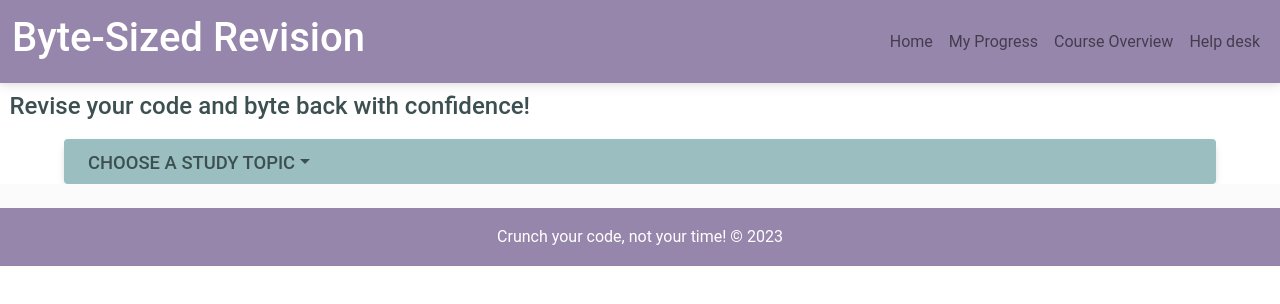
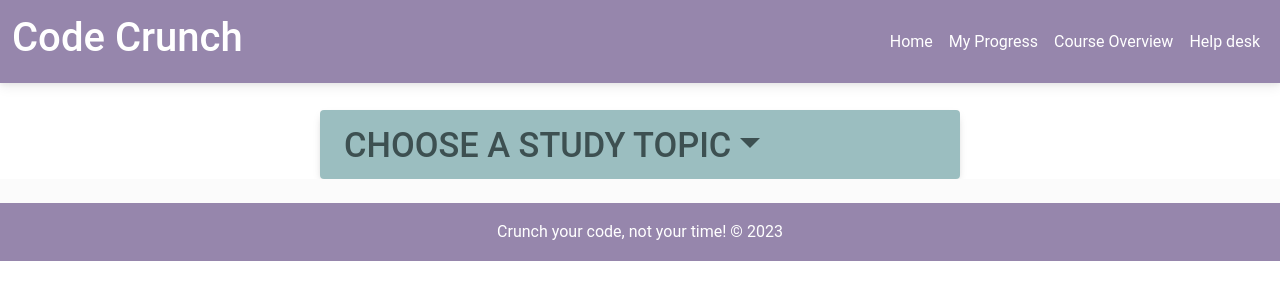
Before and after one commit to attrill20/CodeCrunchProjectWeek, a React app in the folder study-app/: page / in a window 1280 px wide. Built offline with nearby package versions, Linux system fonts and the light colour scheme.

Commit message:
james stylings changed

```diff
--- a/study-app/src/App/App.css
+++ b/study-app/src/App/App.css
@@ -16,6 +16,11 @@
 .header-container{
     background-color: #9686AC;
 }
+
+.nav-link {
+    color: white;
+}
+
 .title {
     display:flex;
     justify-content:center;
--- a/study-app/src/App/App.js
+++ b/study-app/src/App/App.js
@@ -19,7 +19,7 @@ const dummyData = {
       youtubeUrl: "9vS86xgG3ak",
       docUrl:`click <a href="https://stackabuse.com/guide-to-react-component/">here</a> for the docs`,
       quizUrl:`click <a href="https://quizgecko.com/quiz/test-your-react-component-knowledge">here</a> for the quiz`,
-      textContent: `<p>React Components Components are independent and reusable bits of code. They serve the same purpose as JavaScript functions, but work in isolation and return HTML.</p>
+      textContent: `<p>React Components are independent and reusable bits of code. They serve the same purpose as JavaScript functions, but work in isolation and return HTML.</p>
       <p>Introduction</p>
       <p>A component is the probably most important concept to understand in React. It is one of the core building blocks of React that allows us to split a UI into independent, reusable pieces, making the task of building UIs much easier. All of these independent components are then combined into a parent component, which will serve as our final user interface.</p>
       <p>In this guide, we will take a look at components and how they work in React, we will also see how to pass data from one component to another using props.</p>
@@ -80,7 +80,7 @@ function App() {
 return (
   <div>
     <Header />
-    <h4 style={{color:"#3D5051"}}>Revise your code and byte back with confidence!</h4>
+    <h4 style={{color:"#3D5051"}}></h4>
     <HashRouter>
       <DropDown topics={topics} selectedTopic={selectedTopic} handleClick={handleClick} />
       <Routes>
--- a/study-app/src/DropDown/DropDown.js
+++ b/study-app/src/DropDown/DropDown.js
@@ -4,8 +4,8 @@ export default function DropDown(props) {
   const { topics, selectedTopic, handleClick } = props;
 
   return (
-    <div style = {{marginLeft: "5%", marginRight: "5%"}} className="btn-group">
-      <button style = {{backgroundColor:"#9BBEC0", fontSize: "1.15em", color: "#3D5051", textAlign: "left"}} type="button" className="btn btn-dark dropdown-toggle" data-mdb-toggle="dropdown" aria-expanded="false">
+    <div style = {{marginLeft: "25%", marginRight: "25%"}} className="btn-group">
+      <button style = {{backgroundColor:"#9BBEC0", fontSize: "2.15em", color: "#3D5051", textAlign: "left"}} type="button" className="btn btn-dark dropdown-toggle" data-mdb-toggle="dropdown" aria-expanded="false">
         {selectedTopic || 'Choose a study topic'}
       </button>
       <ul className="dropdown-menu">
--- a/study-app/src/Header/Header.js
+++ b/study-app/src/Header/Header.js
@@ -19,7 +19,7 @@ const Header = () => {
             </button>
             <div className="d-flex align-items-center ">
               <div className="navbar-brand">
-                <h1 className= "title">Byte-Sized Revision</h1>
+                <h1 className= "title">Code Crunch</h1>
               </div>
             </div>
             <div className="collapse navbar-collapse" id="navbarExample01">
--- a/study-app/src/List/List.js
+++ b/study-app/src/List/List.js
@@ -29,8 +29,7 @@ function List(props) {
     />
       <ListItem
       id= "card1"
-      cardTitle = "Test Title"
-      text = {null}
+      text = "Introduction"
       dangerouslySetInnerHTML = {{ __html: props.content[0].textContent }}
       link = {null}
     />
```
